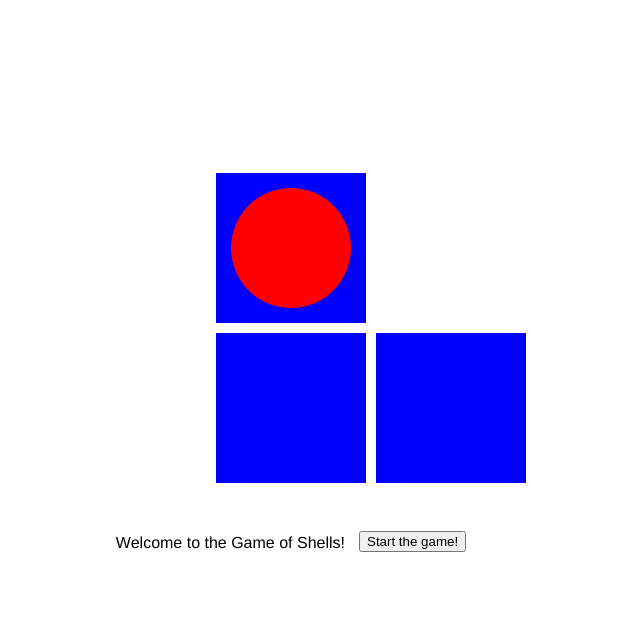
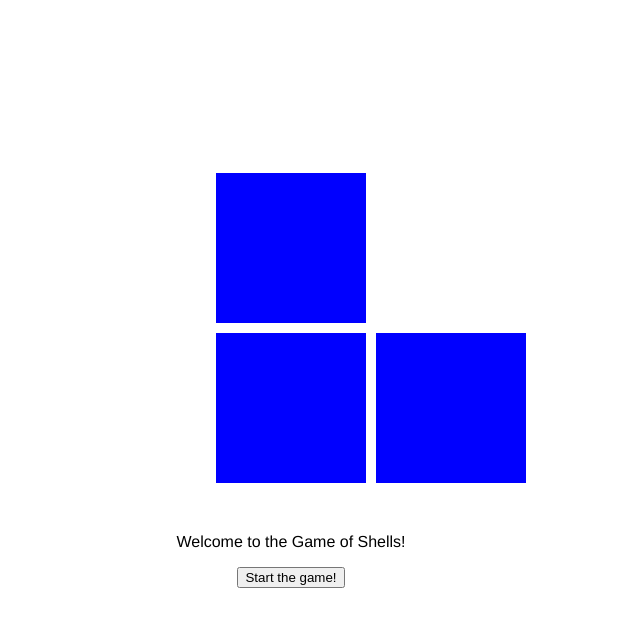
Before and after one commit to Lepetere/game-of-shells, a website: page index.html in a window 1280 px wide. Shown: the part 117-744 px from the top of the page, without its empty margins (349-989 px from the left). Drawn offline with nearby package versions, Linux system fonts and the light colour scheme.

Commit message:
add a state machine module for the different states of the game

```diff
--- a/css/app.css
+++ b/css/app.css
@@ -68,9 +68,7 @@ body {
 }
 
 .action-button {
-  position: relative;
-  top: -2px;
-  margin-left: 14px;
+  cursor: pointer;
 }
 
 /* ---- state rules ---- */
--- a/css/app/layout.css
+++ b/css/app/layout.css
@@ -25,7 +25,5 @@
 }
 
 .action-button {
-  position: relative;
-  top: -2px;
-  margin-left: 14px;
+  cursor: pointer;
 }
--- a/index.html
+++ b/index.html
@@ -20,6 +20,7 @@
 
       <div id="instruction-container">
         <p class="instruction-text"></p>
+        <button class="action-button"></button>
       </div>
     </div>
 
--- a/js/app.js
+++ b/js/app.js
@@ -7,7 +7,7 @@ APP.UI = (function () {
     SHELL_HEIGHT = 150,
     SHELL_MARGIN = 10,
     GAME_CONTAINER_SELECTOR = '#game-container',
-    INSTRUCTIONS_CONTAINER_SELECTOR = '.instruction-text';
+    ACTION_BUTTON_SELECTOR = '.action-button';
 
   // array that will hold the positions of the three shell containers in the grid
   var shellPositions = [],
@@ -28,9 +28,8 @@ APP.UI = (function () {
   })();
 
   var init = function () {
-    initInstructions();
+    initButton();
     initShellPositions();
-    initBallPosition();
   };
 
   // adds 3 shell containers at random grid positions and saves the positions
@@ -59,7 +58,7 @@ APP.UI = (function () {
     }
   }
 
-  function initBallPosition () {
+  var initBallPosition = function () {
     if (shellPositions.length != 3) {
       throw new Error("Can't init ball position without first initializing the shell positions");
     }
@@ -75,21 +74,112 @@ APP.UI = (function () {
     }
   }
 
-  function initInstructions () {
-    $(INSTRUCTIONS_CONTAINER_SELECTOR).append(APP.TRANSLATIONS.en.instructions.welcome);
-    var button = $('<button class="action-button">' + APP.TRANSLATIONS.en.buttonlabels.welcome + '</button>');
-    $(INSTRUCTIONS_CONTAINER_SELECTOR).append(button);
+  function initButton () {
+    $(ACTION_BUTTON_SELECTOR).click(APP.STATE_MACHINE.actionButtonClickHandler);
   };
 
   var module = {};
   module.init = init;
+  module.initBallPosition = initBallPosition;
   return module;
 })();
 ;
 
 $(document).ready(function () {
   APP.UI.init();
+  APP.STATE_MACHINE.init();
 });;
+
+var APP = APP || {};
+
+// 'constants'
+var ACTION_BUTTON_SELECTOR = '.action-button',
+    INSTRUCTIONS_CONTAINER_SELECTOR = '.instruction-text';
+
+APP.STATE_ACTIONS = {
+  welcomeAction: function () {
+    $(INSTRUCTIONS_CONTAINER_SELECTOR).empty().append(APP.TRANSLATIONS.en.instructions.welcome);
+    $(ACTION_BUTTON_SELECTOR).empty().append(APP.TRANSLATIONS.en.buttonlabels.welcome);
+  },
+
+  showballAction: function () {
+    $(INSTRUCTIONS_CONTAINER_SELECTOR).empty().append(APP.TRANSLATIONS.en.instructions.showball);
+    $(ACTION_BUTTON_SELECTOR).empty().append(APP.TRANSLATIONS.en.buttonlabels.showball);
+    APP.UI.initBallPosition();
+  },
+
+  shuffleAction: function () {
+    console.log("shuffle");
+  },
+
+  guessAction: function () {
+    console.log("guess");
+  },
+
+  guesswaswrongAction: function () {
+    console.log("guesswaswrong");
+  },
+
+  guesswasrightAction: function () {
+    console.log("guesswasright");
+  },
+
+  playagainAction: function () {
+    console.log("playagain");
+  }
+};
+;
+
+var APP = APP || {};
+
+APP.STATE_MACHINE = (function () {
+
+  // 'constants'
+  var STATES = ['WELCOME', 'SHOWBALL', 'SHUFFLE', 'GUESS', 'GUESSWASWRONG', 'GUESSWASRIGHT', 'PLAYAGAIN'];
+
+  var currentState;
+
+  var init = function () {
+    currentState = STATES[0];
+    callStateAction(currentState);
+  }
+
+  function transitionToNextState () {
+    var newState;
+    if (currentState == STATES[STATES.length - 1]) {
+      newState = STATES[0];
+    }
+    else {
+      STATES.forEach(function (state, stateIndex) {
+        if (currentState == state) {
+          newState = STATES[stateIndex + 1];
+        }
+      });
+    }
+
+    currentState = newState;
+    callStateAction(newState);
+  }
+
+  function callStateAction (state) {
+    if (typeof state != "string") {
+      throw new Error("callStateAction must be called with a string as argument");
+    }
+    else {
+      APP.STATE_ACTIONS[state.toLowerCase() + "Action"]();
+    }
+  }
+
+  var actionButtonClickHandler = function () {
+    transitionToNextState();
+  }
+
+  var module = {};
+  module.init = init;
+  module.actionButtonClickHandler = actionButtonClickHandler;
+  return module;
+})();
+;
 
 var APP = APP || {};
 
@@ -97,11 +187,11 @@ APP.TRANSLATIONS = {
   "en": {
     "instructions": {
       "welcome": "Welcome to the Game of Shells!",
-      "doyouseetheball": "Do you see the red ball? Pay attention where it's hidden!"
+      "showball": "Do you see the red ball? Pay attention where it's hidden!"
     },
     "buttonlabels": {
       "welcome": "Start the game!",
-      "doyouseetheball": "Got it, now shuffle!"
+      "showball": "Got it, now shuffle!"
     }
   }
 };
--- a/js/app/main.js
+++ b/js/app/main.js
@@ -1,3 +1,4 @@
 $(document).ready(function () {
   APP.UI.init();
+  APP.STATE_MACHINE.init();
 });
--- a/js/app/translations.js
+++ b/js/app/translations.js
@@ -4,11 +4,11 @@ APP.TRANSLATIONS = {
   "en": {
     "instructions": {
       "welcome": "Welcome to the Game of Shells!",
-      "doyouseetheball": "Do you see the red ball? Pay attention where it's hidden!"
+      "showball": "Do you see the red ball? Pay attention where it's hidden!"
     },
     "buttonlabels": {
       "welcome": "Start the game!",
-      "doyouseetheball": "Got it, now shuffle!"
+      "showball": "Got it, now shuffle!"
     }
   }
 };
```
Also changed, not shown: js/app/UI.js (+6 -8 lines), js/app/stateActions.js (added, +38 -0 lines), js/app/stateMachine.js (added, +49 -0 lines).
